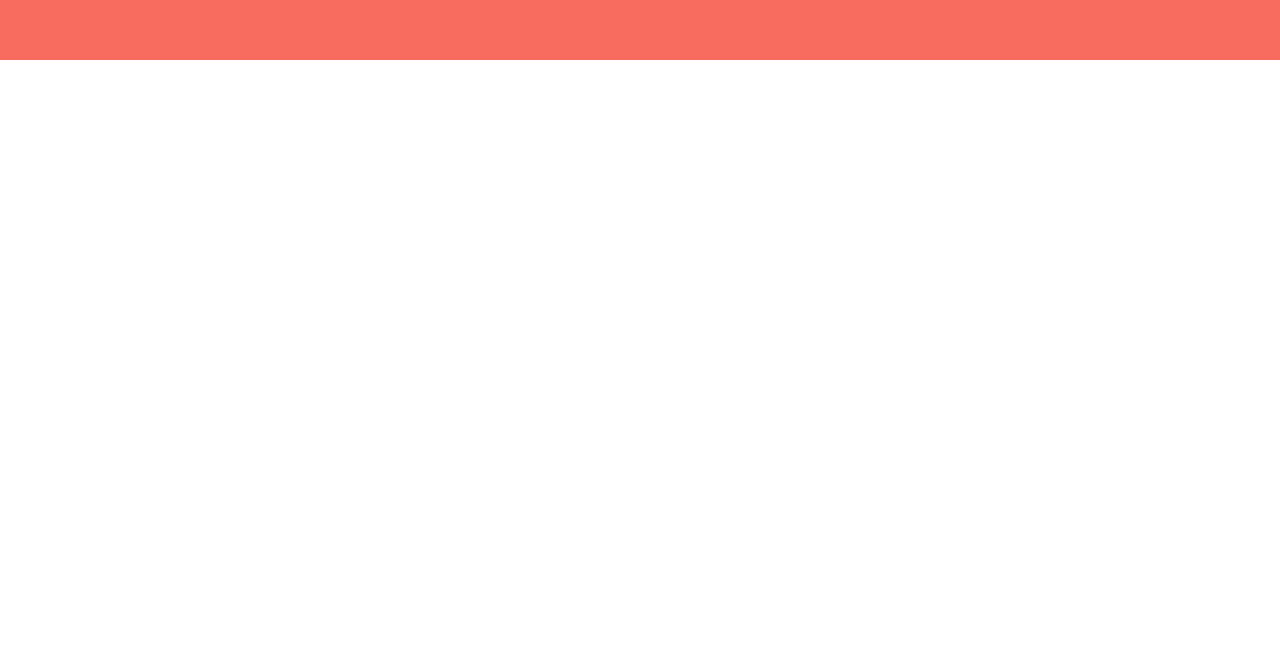
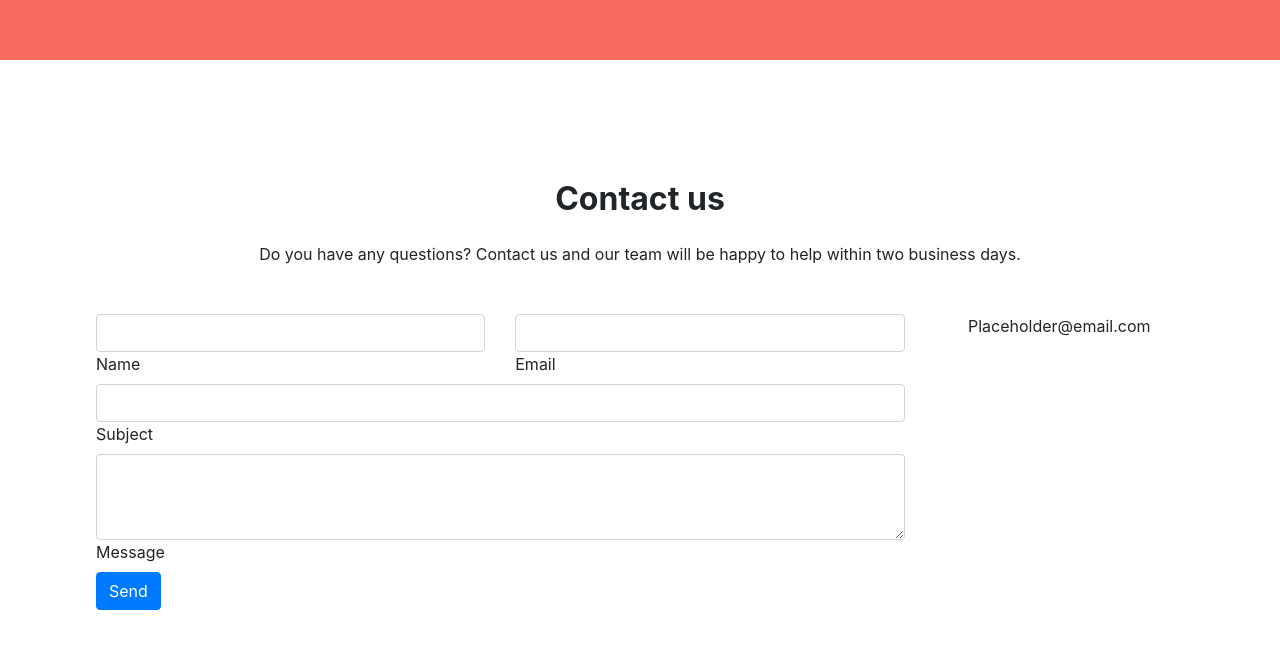
Before and after one commit to casaer01/PracticeWebTech, a plain HTML site: page index.html in a window 1280 px wide. Shown: the part 3460-4108 px from the top of the page. Before the commit the page ends 3520 px from the top, so only its background shows below. Drawn offline with nearby package versions, Linux system fonts and the light colour scheme.

Commit message:
added contact form

```diff
--- a/index.html
+++ b/index.html
@@ -86,7 +86,7 @@
                         <h2>Product 1</h2>
                         <p>Product 1 description explained here.</p>
                         <p>
-                            <a class="btn btn-lg btn-primary" href="#" role="button">
+                            <a class="btn btn-lg btn-primary" href="#service-1" role="button">
                                 Learn more
                             </a>
                         </p>
@@ -103,7 +103,7 @@
                         <h2>Product 2</h2>
                         <p>Product 2 description explained here.</p>
                         <p>
-                            <a class="btn btn-lg btn-primary" href="#" role="button">
+                            <a class="btn btn-lg btn-primary" href="#service-2" role="button">
                                 Learn more
                             </a>
                         </p>
@@ -120,7 +120,7 @@
                         <h2>Product 3</h2>
                         <p>Product 3 description explained here.</p>
                         <p>
-                            <a class="btn btn-lg btn-primary" href="#" role="button">
+                            <a class="btn btn-lg btn-primary" href="#service-3" role="button">
                                 Learn more
                             </a>
                         </p>
@@ -146,7 +146,7 @@
     </div>
 
     <div id="services">
-        <div class="row featurette py-5 block block-1 full-page ">
+        <div class="row featurette py-5 block block-1 full-page" id="service-1">
             <div class="col-md-5 py-5 text-center">
                 <svg xmlns="http://www.w3.org/2000/svg" width="15em" height="15em" fill="currentColor" class="bi bi-gift" viewBox="0 0 16 16">
                     <path d="M3 2.5a2.5 2.5 0 0 1 5 0 2.5 2.5 0 0 1 5 0v.006c0 .07 0 .27-.038.494H15a1 1 0 0 1 1 1v2a1 1 0 0 1-1 1v7.5a1.5 1.5 0 0 1-1.5 1.5h-11A1.5 1.5 0 0 1 1 14.5V7a1 1 0 0 1-1-1V4a1 1 0 0 1 1-1h2.038A3 3 0 0 1 3 2.506zm1.068.5H7v-.5a1.5 1.5 0 1 0-3 0c0 .085.002.274.045.43zM9 3h2.932l.023-.07c.043-.156.045-.345.045-.43a1.5 1.5 0 0 0-3 0zM1 4v2h6V4zm8 0v2h6V4zm5 3H9v8h4.5a.5.5 0 0 0 .5-.5zm-7 8V7H2v7.5a.5.5 0 0 0 .5.5z"/>
@@ -164,7 +164,7 @@
 
     <div>
         <!-- featurette -->
-        <div class="row featurette py-5 block block-2 full-page ">
+        <div class="row featurette py-5 block block-2 full-page " id="service-2">
 
             <div class="col-md-5 py-5 text-center second-order-responsive">
                 <svg xmlns="http://www.w3.org/2000/svg" width="15em" height="15em" fill="currentColor" class="bi bi-eye" viewBox="0 0 16 16">
@@ -186,7 +186,7 @@
 
     <div>
         <!-- featurette -->
-        <div class="row featurette py-5 block block-3 full-page ">
+        <div class="row featurette py-5 block block-3 full-page " id="service-3">
 
             <div class="col-md-5 py-5 text-center">
                 <svg xmlns="http://www.w3.org/2000/svg" width="15em" height="15em" fill="currentColor" class="bi bi-controller" viewBox="0 0 16 16">
@@ -205,7 +205,120 @@
         </div>
     </div>
 
-    <section id="contact" class="contact">
+    <section id="contact" class="contact mb-4 p-5 m-5">
+
+        <h2 class="h2-responsive font-weight-bold text-center my-4">
+            Contact us
+        </h2>
+
+        <p class="text-center w-reponsive mx-auto mb-5">
+            Do you have any questions? Contact us and our team will be happy to help within two business days.
+        </p>
+
+        <div class="row">
+
+            <div class="col-md-9 mb-md-0 mb-5">
+
+                <form id="contact-form" name="contact-form" action="mail.php" method="POST">
+
+                    <div class="row">
+
+                        <div class="col-md-6">
+
+                            <div class="md-form mb-0">
+
+                                <input type="text" id="name" name="username" class="form-control">
+                                <label for="username">
+                                    Name
+                                </label>
+
+                            </div>
+
+                        </div>
+
+                        <div class="col-md-6">
+
+                            <div class="md-form mb-0">
+
+                                <input type="text" id="email" name="email" class="form-control">
+                                <label for="email">
+                                    Email
+                                </label>
+
+                            </div>
+
+                        </div>
+
+                    </div>
+
+                    <div class="row">
+
+                        <div class="col-md-12">
+
+                            <div class="md-form mb-0">
+
+                                <input type="text" id="subject" name="subject" class="form-control">
+
+                                <label for="subject">
+                                    Subject
+                                </label>
+
+                            </div>
+
+                        </div>
+
+                    </div>
+
+                    <div class="row">
+
+                        <div class="col-md-12">
+                            <div class="md-form">
+                                <textarea type="text" id="message" name="message" rows="3" class="form-control md-textarea">
+
+                                </textarea>
+                                <label for="message">
+                                    Message
+                                </label>
+
+                            </div>
+
+                        </div>
+
+                    </div>
+
+                </form>
+
+                <div class="text-center text-md-left">
+
+                    <a class="btn btn-primary text-white" onclick="document.getElementById('contact-form').submit();">
+                        Send
+                    </a>
+
+                </div>
+
+                <div class="status">
+
+                </div>
+
+            </div>
+
+            <div class="col-md-3 text-center">
+
+                <ul class="list-unstyled mb-0">
+
+                    <li>
+                        <i class="fas fa-envelope mt-4 fa-2x">
+
+                        </i>
+                        <p>Placeholder@email.com</p>
+
+                    </li>
+
+                </ul>
+
+            </div>
+
+        </div>
 
     </section>
 
```
